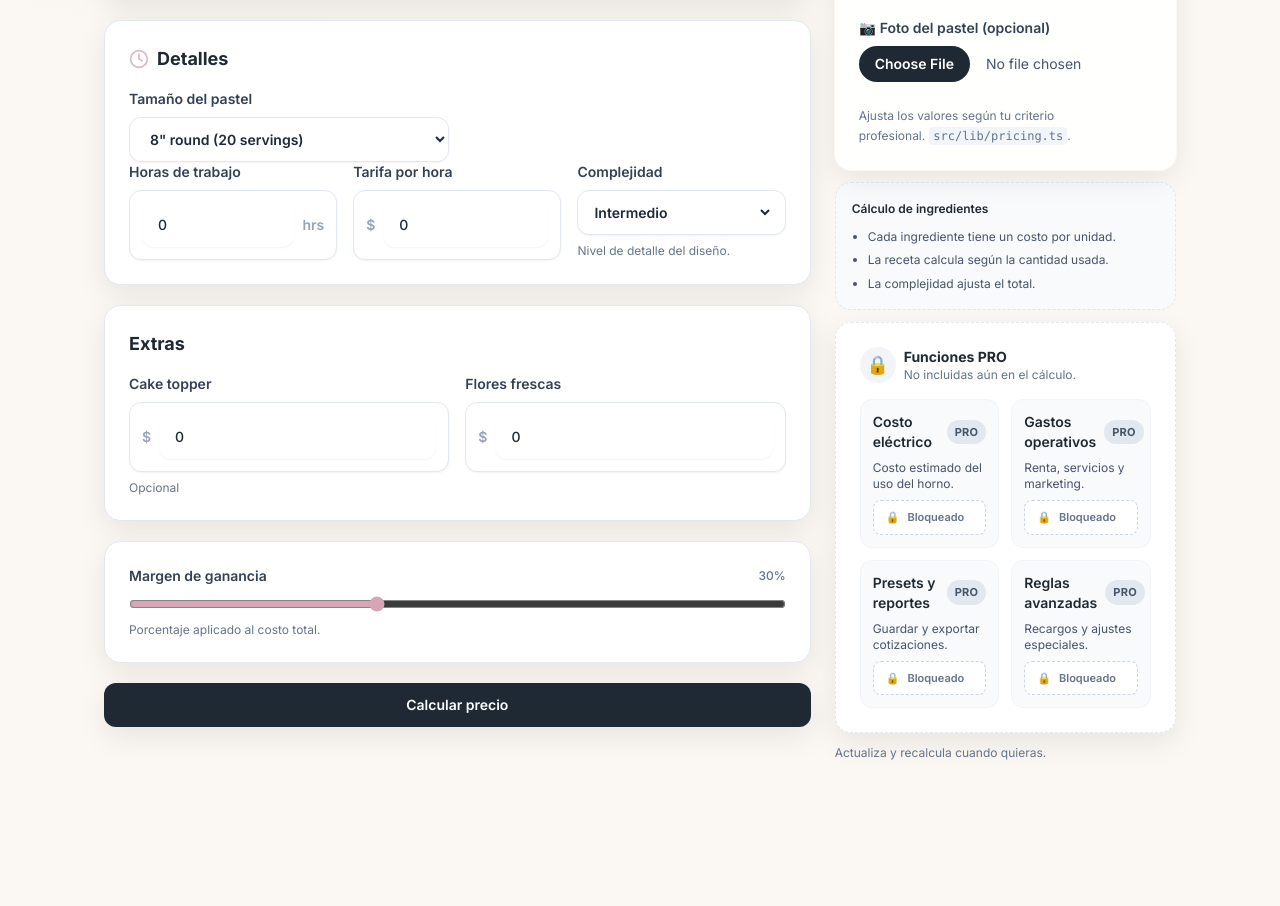
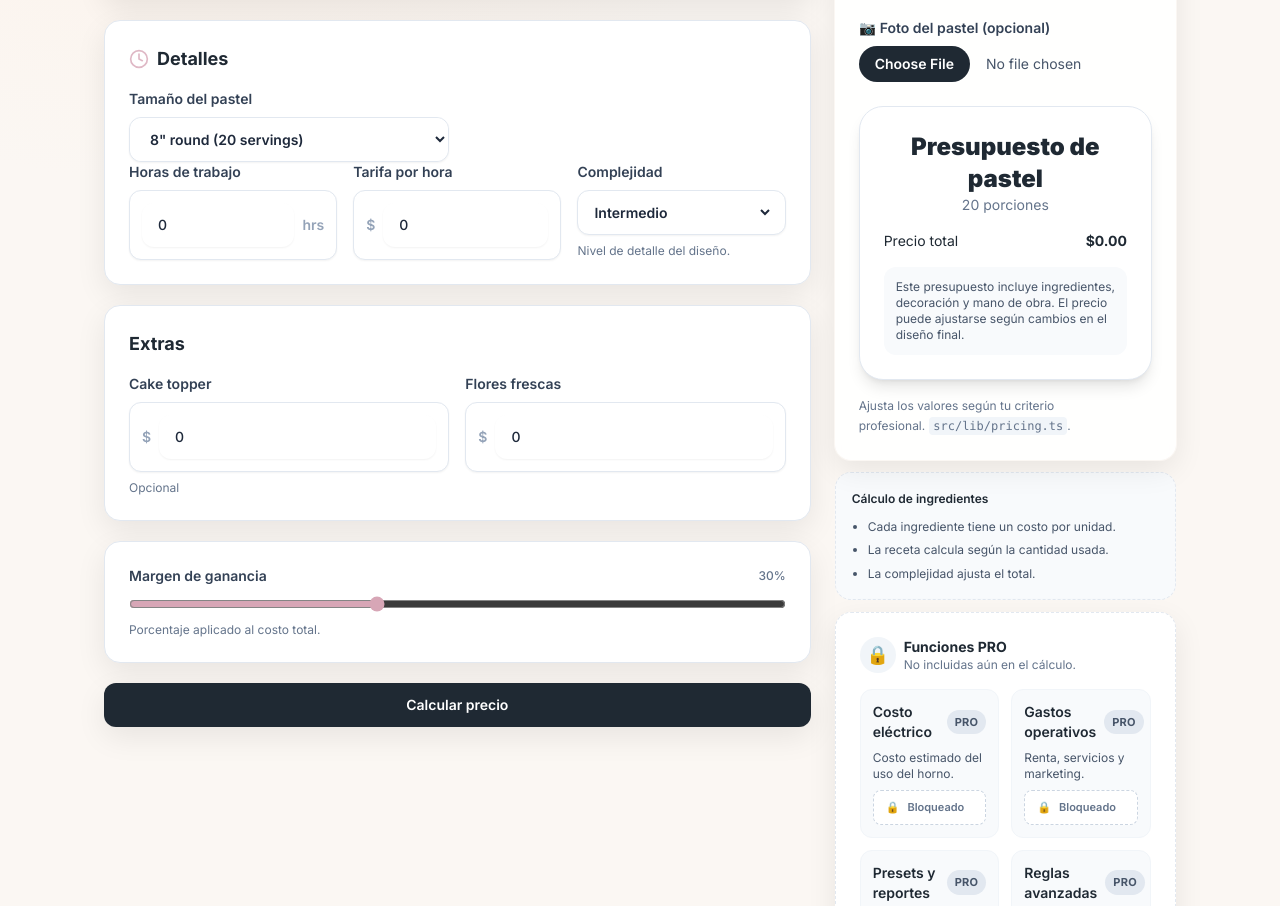
Before and after one commit to vcrs86/cake-pricing-app, a Next.js app: page / in a window 1280 px wide. Shown: the part 989-1895 px from the top of the page. Before the commit the page ends 1798 px from the top, so only its background shows below. Built offline with nearby package versions, Linux system fonts and the light colour scheme.

Commit message:
Update ResultCard.tsx

```diff
--- a/src/components/ResultCard.tsx
+++ b/src/components/ResultCard.tsx
@@ -90,6 +90,49 @@ const [photo, setPhoto] = useState<string | null>(null);
     />
   </div>
 ) : null}
+      <div className="mt-6 rounded-3xl border border-slate-200 bg-white p-6 shadow-lg print:shadow-none">
+  <div className="mb-4 text-center">
+    <h3 className="text-2xl font-black text-brand-slate">
+      Presupuesto de pastel
+    </h3>
+    <p className="text-sm text-slate-500">
+      {servings ? `${servings} porciones` : "Cotización personalizada"}
+    </p>
+  </div>
+
+  {photo ? (
+    <div className="mb-4 overflow-hidden rounded-xl">
+      <img
+        src={photo}
+        alt="Foto del pastel"
+        className="h-48 w-full object-cover"
+      />
+    </div>
+  ) : null}
+
+  <div className="space-y-2 text-sm">
+    <div className="flex justify-between">
+      <span>Precio total</span>
+      <span className="font-bold">
+        ${pricing.recommendedPrice.toFixed(2)}
+      </span>
+    </div>
+
+    {pricing.pricePerServing ? (
+      <div className="flex justify-between text-slate-600">
+        <span>Precio por porción</span>
+        <span>
+          ${pricing.pricePerServing.toFixed(2)}
+        </span>
+      </div>
+    ) : null}
+  </div>
+
+  <div className="mt-4 rounded-xl bg-slate-50 p-3 text-xs text-slate-600">
+    Este presupuesto incluye ingredientes, decoración y mano de obra.
+    El precio puede ajustarse según cambios en el diseño final.
+  </div>
+</div>
       {hasAnyCost ? (
         <div className="space-y-2">
           {hasIngredients ? (
```
